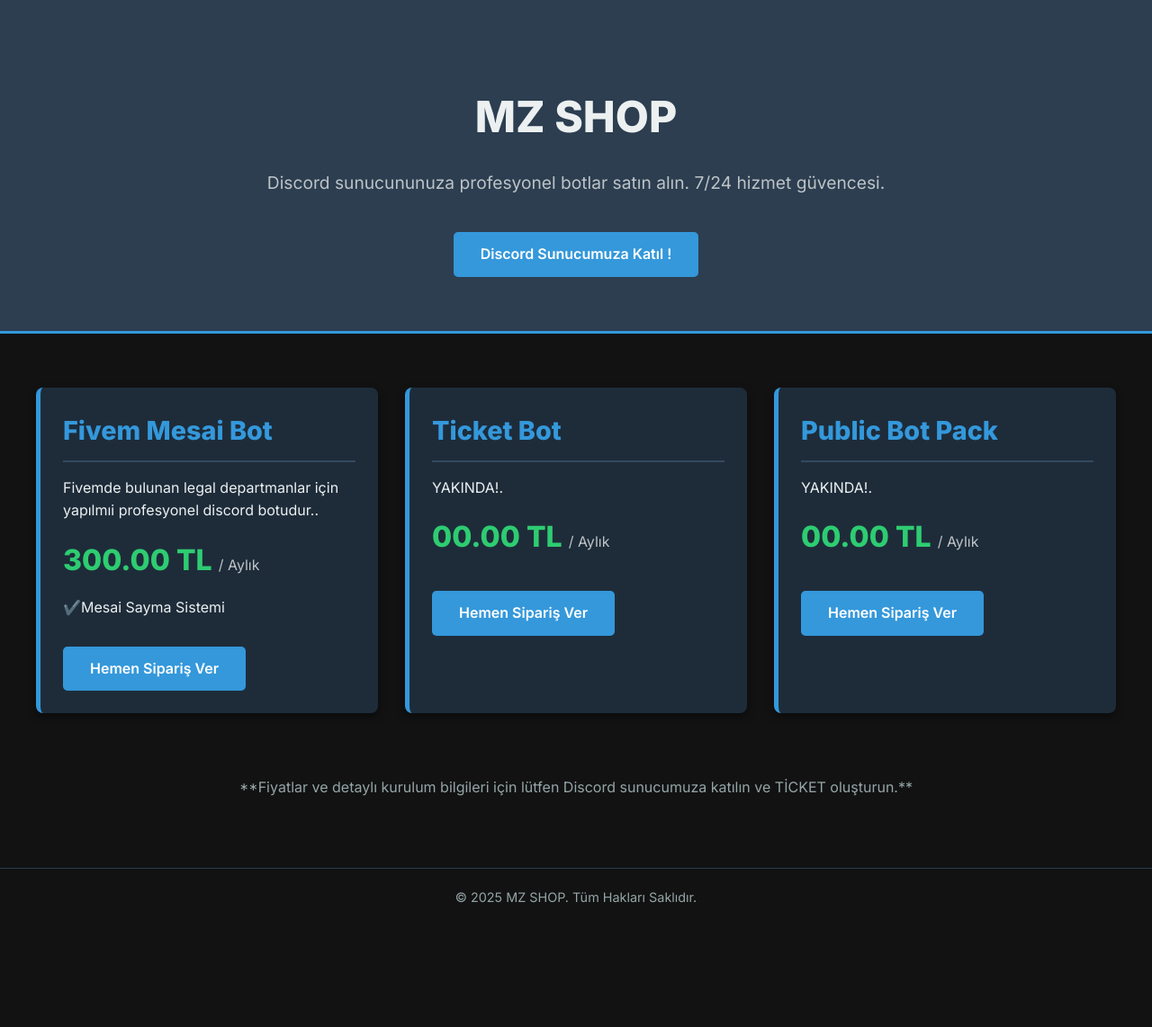
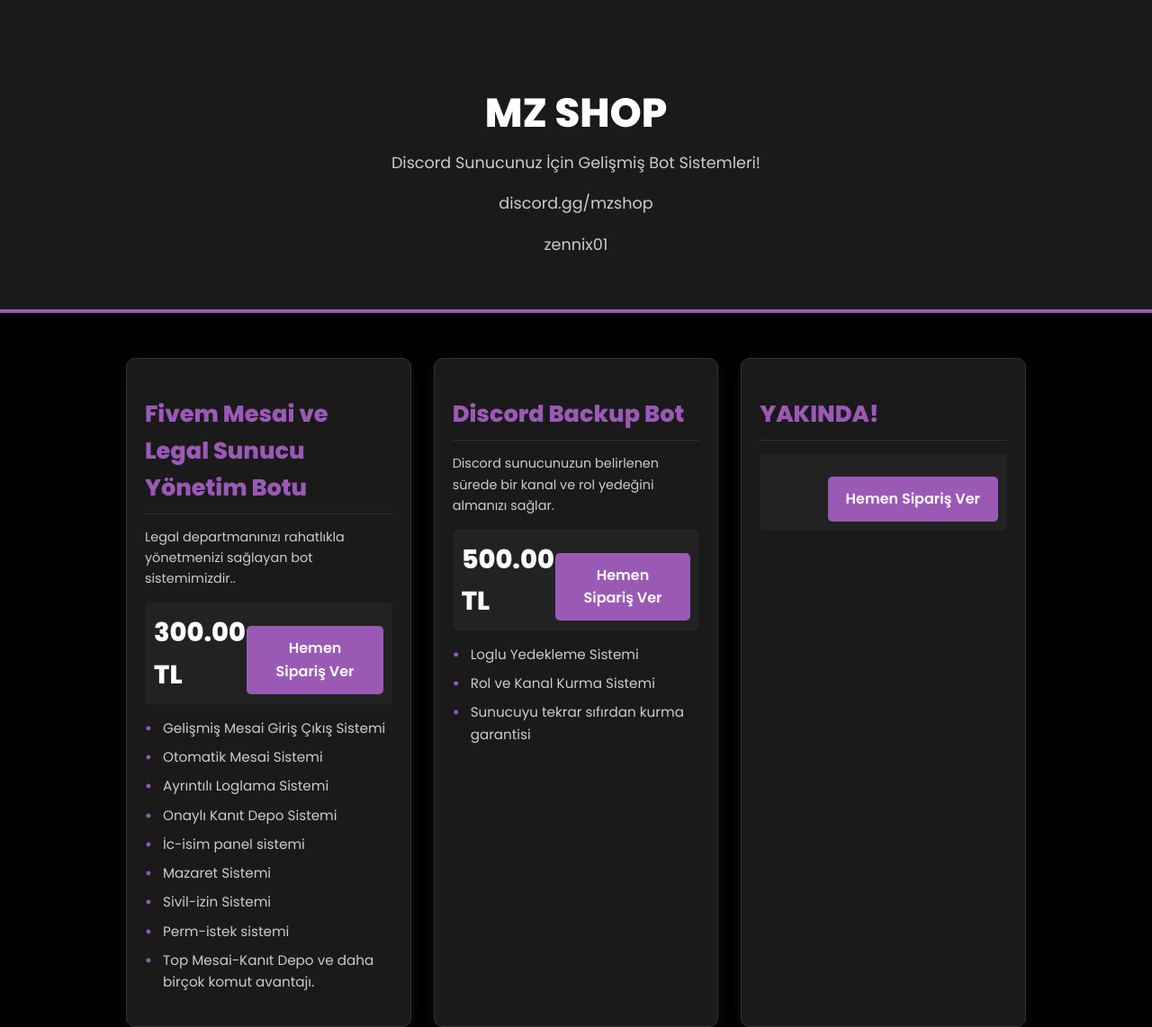
Before and after one commit to mzshop-web/mzshop, a plain HTML site: page index.html in a window 1280 px wide. Shown: the top 1142 px of the page at 90% size. Before the commit the page ends 1029 px from the top, so only its background shows below. Drawn offline with Linux system fonts and the light colour scheme.

Commit message:
Update index.html

```diff
--- a/index.html
+++ b/index.html
@@ -4,19 +4,19 @@
     <meta charset="UTF-8">
     <meta name="viewport" content="width=device-width, initial-scale=1.0">
     <title>MZ SHOP Bot Sistemleri ve Fiyatları</title>
-    <link href="https://fonts.googleapis.com/css2?family=Inter:wght@300;400;600;800&display=swap" rel="stylesheet">
+    <link href="https://fonts.googleapis.com/css2?family=Poppins:wght@400;600;800&display=swap" rel="stylesheet">
     <style>
-        /* Renk Paleti: Lacivert/Siyah/Beyaz */
+        /* YENİ RENK PALETİ: Siyah / Beyaz / Mor */
         :root {
-            --dark-background: #121212; /* Koyu Siyah */
-            --primary-color: #2c3e50;    /* Koyu Lacivert (Discord'a yakın) */
-            --accent-color: #3498db;     /* Canlı Mavi (Vurgu) */
-            --text-light: #ecf0f1;       /* Açık Gri/Beyaz */
-            --card-background: #1e2c3a;  /* Kart Arkaplanı */
+            --dark-background: #000000;  /* Saf Siyah Arkaplan */
+            --primary-color: #1a1a1a;    /* Kartlar ve Başlık için Koyu Gri */
+            --accent-color: #9b59b6;     /* Canlı Mor (Vurgu) */
+            --text-light: #ffffff;       /* Saf Beyaz Metin */
+            --price-color: #3498db;      /* Fiyatlar için mavi tonu */
         }
 
         body {
-            font-family: 'Inter', sans-serif;
+            font-family: 'Poppins', sans-serif;
             background-color: var(--dark-background);
             color: var(--text-light);
             margin: 0;
@@ -25,7 +25,7 @@
         }
 
         .container {
-            max-width: 1200px;
+            max-width: 1000px; /* Biraz daha dar tuttuk */
             margin: 0 auto;
             padding: 20px;
         }
@@ -33,110 +33,126 @@
         /* --- BAŞLIK BÖLÜMÜ --- */
         header {
             background-color: var(--primary-color);
-            padding: 40px 0;
+            padding: 40px 0 20px 0; /* Alttan boşluğu azalttık */
             text-align: center;
-            border-bottom: 3px solid var(--accent-color);
+            border-bottom: 4px solid var(--accent-color);
         }
 
         header h1 {
-            font-size: 3em;
+            font-size: 2.8em;
             margin-bottom: 5px;
             font-weight: 800;
         }
 
         header p {
-            font-size: 1.2em;
-            color: #bdc3c7;
+            font-size: 1.1em;
+            color: #ccc;
+            margin-top: 5px;
         }
 
         /* --- KARTLAR VE SİSTEMLER BÖLÜMÜ --- */
         .system-grid {
             display: grid;
             grid-template-columns: repeat(auto-fit, minmax(300px, 1fr));
-            gap: 30px;
-            padding: 40px 0;
+            gap: 25px; /* Boşlukları azalttık */
+            padding: 30px 0;
         }
 
         .card {
-            background-color: var(--card-background);
-            padding: 25px;
-            border-radius: 8px;
-            box-shadow: 0 4px 10px rgba(0, 0, 0, 0.4);
-            transition: transform 0.3s, box-shadow 0.3s;
-            border-left: 5px solid var(--accent-color);
+            background-color: var(--primary-color);
+            padding: 20px;
+            border-radius: 10px;
+            box-shadow: 0 4px 15px rgba(255, 255, 255, 0.05); /* Beyaz parlak gölge */
+            transition: transform 0.3s, border-color 0.3s;
+            border: 1px solid #333; /* Hafif bir çerçeve */
         }
 
         .card:hover {
             transform: translateY(-5px);
-            box-shadow: 0 8px 15px rgba(0, 0, 0, 0.6);
+            border-color: var(--accent-color);
+            box-shadow: 0 8px 20px rgba(155, 89, 182, 0.2); /* Mor gölge efekti */
         }
 
         .card h2 {
             color: var(--accent-color);
-            margin-top: 0;
-            font-size: 1.8em;
-            border-bottom: 2px solid #34495e;
-            padding-bottom: 10px;
-            margin-bottom: 15px;
+            font-size: 1.6em;
+            border-bottom: 1px solid #333;
+            padding-bottom: 8px;
+            margin-bottom: 10px;
+        }
+
+        /* Fiyat kısmını daha net yaptık */
+        .price-section {
+            margin: 15px 0;
+            padding: 10px;
+            background-color: #222;
+            border-radius: 5px;
+            display: flex;
+            justify-content: space-between;
+            align-items: center;
         }
 
         .price {
-            font-size: 2em;
+            font-size: 1.8em;
             font-weight: 800;
-            color: #2ecc71; /* Yeşil renk fiyat için vurgu */
-            margin: 15px 0;
+            color: var(--text-light);
         }
 
         .price span {
             font-size: 0.5em;
             font-weight: 400;
-            color: #bdc3c7;
+            color: #aaa;
         }
 
+        /* --- ÖZELLİK LİSTESİ --- */
         ul {
             list-style: none;
             padding: 0;
-            margin: 0;
+            margin-top: 15px;
         }
 
         ul li {
-            margin-bottom: 10px;
+            margin-bottom: 8px;
             padding-left: 20px;
             position: relative;
+            font-size: 0.95em;
+            color: #ccc;
         }
 
         ul li::before {
-            content: '✔️';
+            content: '•';
             color: var(--accent-color);
+            font-weight: 900;
             position: absolute;
             left: 0;
         }
 
         /* --- BUTON STİLİ --- */
         .btn-discord {
-            display: inline-block;
+            display: block; /* Tam genişlikte buton */
+            text-align: center;
             background-color: var(--accent-color);
-            color: white;
-            padding: 12px 30px;
+            color: var(--text-light);
+            padding: 12px 20px;
             text-decoration: none;
             border-radius: 5px;
             font-weight: 600;
-            margin-top: 20px;
+            margin-top: 15px;
             transition: background-color 0.3s;
         }
 
         .btn-discord:hover {
-            background-color: #2980b9;
+            background-color: #7d3c98; /* Morun koyu tonu */
         }
 
         /* --- FOOTER --- */
         footer {
             text-align: center;
             padding: 20px 0;
-            border-top: 1px solid #2c3e50;
-            margin-top: 40px;
-            font-size: 0.9em;
-            color: #95a5a6;
+            border-top: 1px solid #333;
+            margin-top: 30px;
+            font-size: 0.85em;
+            color: #777;
         }
     </style>
 </head>
@@ -145,8 +161,9 @@
     <header>
         <div class="container">
             <h1>MZ SHOP</h1>
-            <p>Discord sunucununuza profesyonel botlar satın alın. 7/24 hizmet güvencesi.</p>
-            <a href="https://discord.gg/mzshop" class="btn-discord" target="_blank">Discord Sunucumuza Katıl !</a>
+            <p>Discord Sunucunuz İçin Gelişmiş Bot Sistemleri!</p>
+             <p>discord.gg/mzshop</p>
+              <p>zennix01</p>
         </div>
     </header>
 
@@ -155,47 +172,96 @@
         <div class="system-grid">
 
             <div class="card">
-                <h2>Fivem Mesai Bot</h2>
-                <p>Fivemde bulunan legal departmanlar için yapılmıi profesyonel discord botudur..</p>
-                <div class="price">300.00 TL <span>/ Aylık</span></div>
+                <h2>Fivem Mesai ve Legal Sunucu Yönetim Botu</h2>
+                <p style="color: #ccc; font-size: 0.9em;">Legal departmanınızı rahatlıkla yönetmenizi sağlayan bot sistemimizdir..</p>
+                <div class="price-section">
+                    <div class="price">300.00 TL</div>
+                    <a href="https://discord.gg/mzshop" class="btn-discord" style="display: inline-block;">Hemen Sipariş Ver</a>
+                </div>
                 <ul>
-                    <li>Mesai Sayma Sistemi</li>
+                    <li>Gelişmiş Mesai Giriş Çıkış Sistemi</li>
+                    <li>Otomatik Mesai Sistemi</li>
+                    <li>Ayrıntılı Loglama Sistemi</li>
+                    <li>Onaylı Kanıt Depo Sistemi</li>
+                    <li>İc-isim panel sistemi</li>
+                    <li>Mazaret Sistemi</li>
+                    <li>Sivil-izin Sistemi</li>
+                    <li>Perm-istek sistemi</li>
+                    <li>Top Mesai-Kanıt Depo ve daha birçok komut avantajı.</li>
                 </ul>
-                <a href="https://discord.gg/zshop" class="btn-discord">Hemen Sipariş Ver</a>
             </div>
 
             <div class="card">
-                <h2>Ticket Bot</h2>
-                <p>YAKINDA!.</p>
-                <div class="price">00.00 TL <span>/ Aylık</span></div>
+                <h2>Discord Backup Bot</h2>
+                <p style="color: #ccc; font-size: 0.9em;">Discord sunucunuzun belirlenen sürede bir kanal ve rol yedeğini almanızı sağlar.</p>
+                <div class="price-section">
+                    <div class="price">500.00 TL</div>
+                    <a href="https://discord.gg/mzshop" class="btn-discord" style="display: inline-block;">Hemen Sipariş Ver</a>
+                </div>
+                <ul>
+                    <li>Loglu Yedekleme Sistemi</li>
+                    <li>Rol ve Kanal Kurma Sistemi</li>
+                    <li>Sunucuyu tekrar sıfırdan kurma garantisi</li>
+                </ul>
+            </div>
+
+            <div class="card">
+                    <h2>YAKINDA!</h2>
+                <p style="color: #ccc; font-size: 0.9em;"></p>
+                <div class="price-section">
+                    <div class="price"></div>
+                    <a href="https://discord.gg/mzshop" class="btn-discord" style="display: inline-block;">Hemen Sipariş Ver</a>
+                </div>
                 <ul>
 
                 </ul>
-                <a href="https://discord.gg/zshop" class="btn-discord">Hemen Sipariş Ver</a>
             </div>
-
-            <div class="card">
-                <h2>Public Bot Pack</h2>
-                <p>YAKINDA!.</p>
-                <div class="price">00.00 TL <span>/ Aylık</span></div>
+              <div class="card">
+                    <h2>YAKINDA!</h2>
+                <p style="color: #ccc; font-size: 0.9em;"></p>
+                <div class="price-section">
+                    <div class="price"></div>
+                    <a href="https://discord.gg/mzshop" class="btn-discord" style="display: inline-block;">Hemen Sipariş Ver</a>
+                </div>
                 <ul>
 
                 </ul>
-                <a href="https://discord.gg/zshop" class="btn-discord">Hemen Sipariş Ver</a>
+            </div>
+              <div class="card">
+                    <h2>YAKINDA!</h2>
+                <p style="color: #ccc; font-size: 0.9em;"></p>
+                <div class="price-section">
+                    <div class="price"></div>
+                    <a href="https://discord.gg/mzshop" class="btn-discord" style="display: inline-block;">Hemen Sipariş Ver</a>
+                </div>
+                <ul>
+
+                </ul>
+            </div>
+              <div class="card">
+                    <h2>YAKINDA!</h2>
+                <p style="color: #ccc; font-size: 0.9em;"></p>
+                <div class="price-section">
+                    <div class="price"></div>
+                    <a href="https://discord.gg/mzshop" class="btn-discord" style="display: inline-block;">Hemen Sipariş Ver</a>
+                </div>
+                <ul>
+
+                </ul>
             </div>
 
         </div>
 
-        <p style="text-align: center; margin-top: 30px; color: #95a5a6;">
-            **Fiyatlar ve detaylı kurulum bilgileri için lütfen Discord sunucumuza katılın ve TİCKET oluşturun.**
+        <p style="text-align: center; margin-top: 30px; font-size: 1.1em; color: #ccc;">
+            Tüm hizmet detayları ve kurulum bilgileri için Discord sunucumuza katılarak bizimle iletişime geçin.
         </p>
 
     </div>
 
     <footer>
         &copy; 2025 MZ SHOP. Tüm Hakları Saklıdır.
+        <a href="https://discord.gg/mzshop" style="color: var(--accent-color); text-decoration: none; margin-left: 10px;">| Destek Al</a>
     </footer>
 
 </body>
-
 </html>
```
